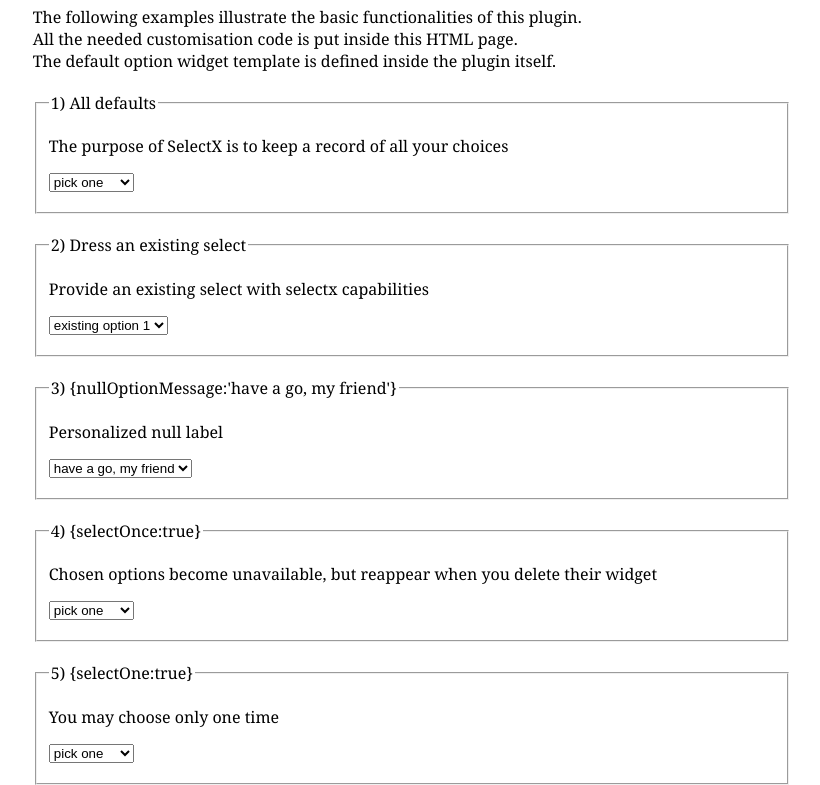
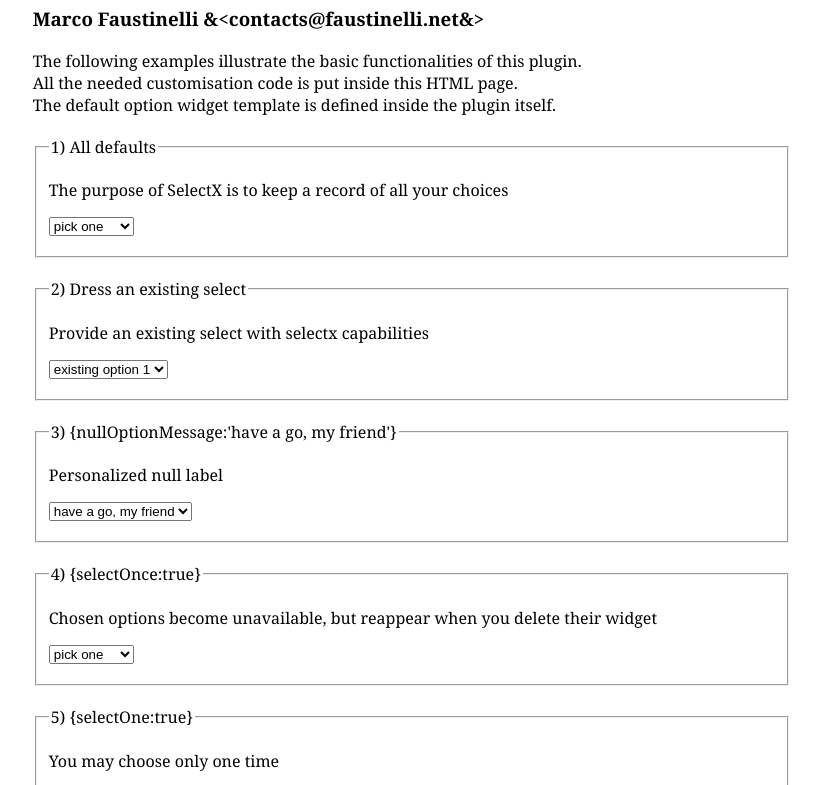
Before and after one commit to Muzietto/selectx, a plain HTML site: page SelectxPresentation.html in a window 1280 px wide. Shown: the part 80-865 px from the top of the page, without its empty margins (228-1048 px from the left). Drawn offline with Linux system fonts and the light colour scheme.

Commit message:
Update SelectxPresentation.html

```diff
--- a/SelectxPresentation.html
+++ b/SelectxPresentation.html
@@ -33,6 +33,7 @@
 	<body class="yui-skin-sam">
 	<div class="horizon">
 		<h1>SelectX presentation page</h1>
+		<h3>Marco Faustinelli &amp;&lt;contacts@faustinelli.net&amp;&gt;</h3>
 		<p>The following examples illustrate the basic functionalities of this plugin. <br/>
 		All the needed customisation code is put inside this HTML page. <br/>
 		The default option widget template is defined inside the plugin itself.</p>
```
